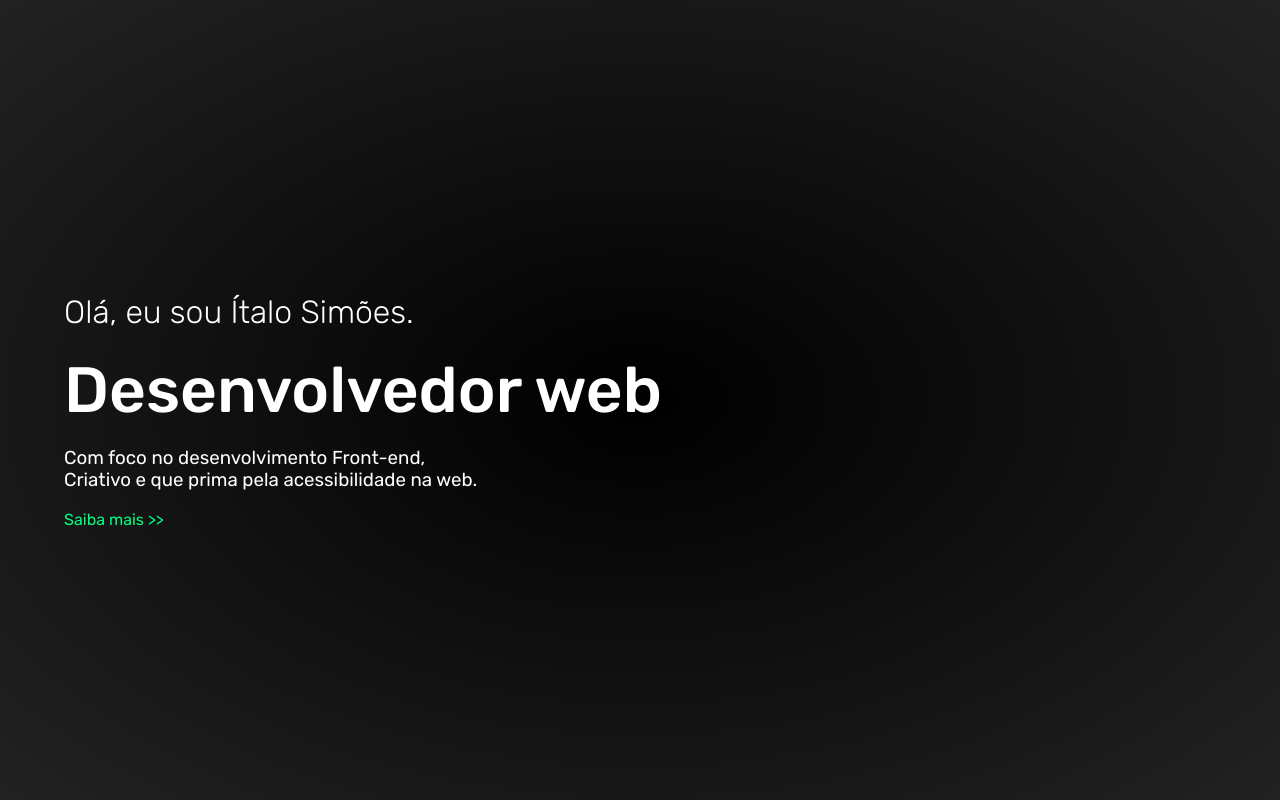
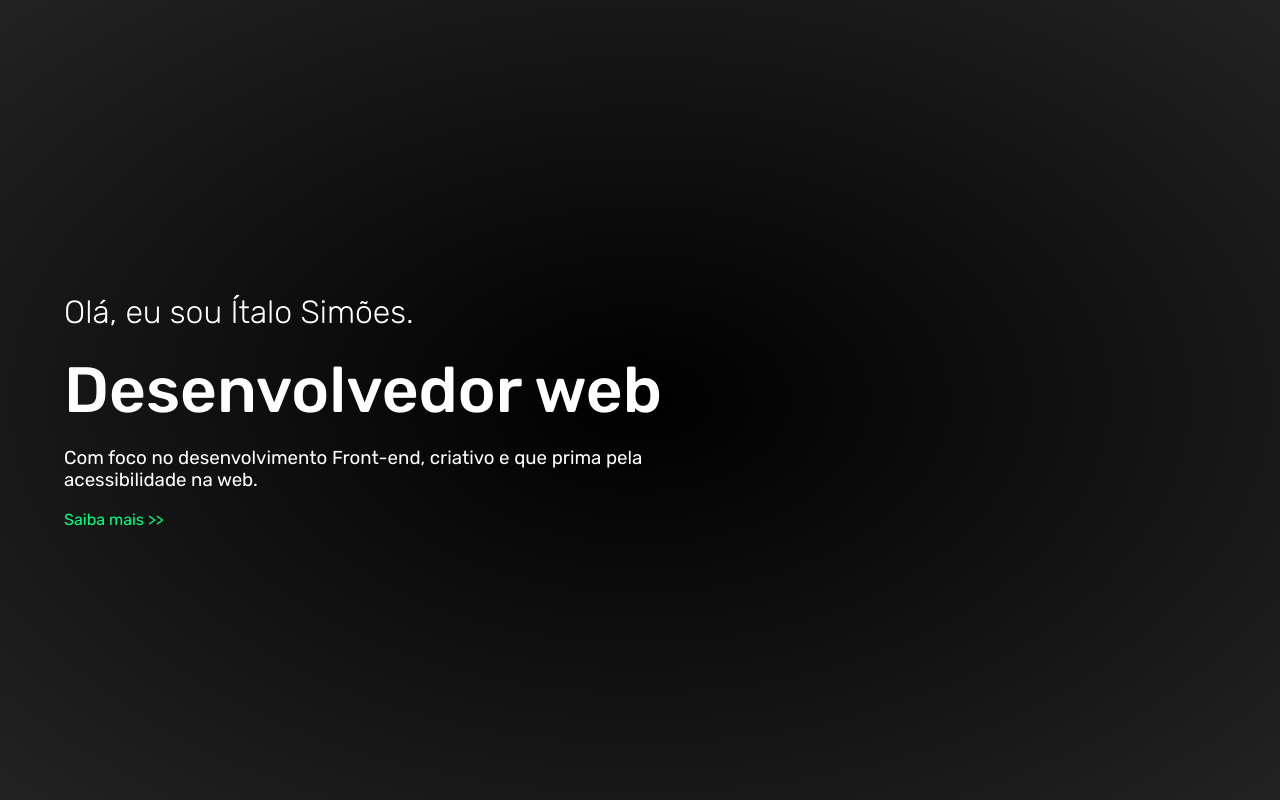
Before and after one commit to itsimoes/portfolio-site, a React (Create React App) app: page / in a window 1280 px wide. Built offline with nearby package versions, Linux system fonts and the light colour scheme.

Commit message:
alteração de background geral e alteração de textos no Home component

```diff
--- a/src/components/Home/Home.jsx
+++ b/src/components/Home/Home.jsx
@@ -9,7 +9,7 @@ const Home = () => {
     <Container className='wrapper'>
         <h1 className='presentation'>Olá, eu sou Ítalo Simões.</h1>
         <h2 className='title'>Desenvolvedor web</h2>
-        <h3 className='resume'>Com foco no desenvolvimento Front-end, <br/> Criativo e que prima pela acessibilidade na web.</h3>
+        <h3 className='resume'>Com foco no desenvolvimento Front-end, criativo e que prima pela acessibilidade na web.</h3>
         <Link to="/about" className='links'>Saiba mais {'>>'}</Link>
     </Container>
   )
--- a/src/components/Home/style.css
+++ b/src/components/Home/style.css
@@ -4,4 +4,11 @@
 
 .resume {
     font-weight: 400;
+    width: 60%;
 }
+
+@media screen and (max-width: 375px) {
+    .resume {
+        width: 100%;
+    }
+  }
```
Also changed, not shown: src/assets/bg.jpg.
